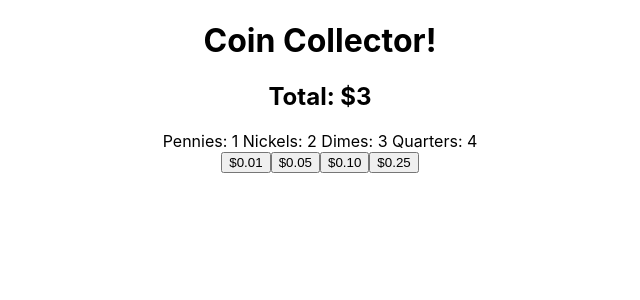
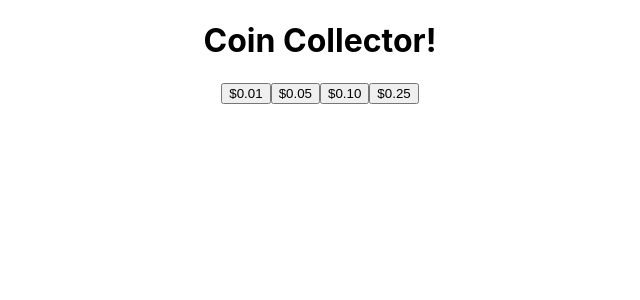
Before and after one commit to VenturingGuy/coin-collector, a React (Create React App) app: page / in a window 1280 px wide. Shown: the top 300 px of the page, without its empty margins (320-960 px from the left). Built offline with nearby package versions, Linux system fonts and the light colour scheme.

Commit message:
removed Quantities, beginning new CoinCounter func

```diff
--- a/src/App.js
+++ b/src/App.js
@@ -1,24 +1,60 @@
-import './App.css';
-import Buttons from './Buttons';
-import Quantities from './Quantities';
-import Total from './Total';
+import './App.css'
+import Buttons from './Buttons'
+import Total from './Total'
+import { useState } from 'react'
+
+const COIN_TO_CURRENCY = [0.01, 0.05, 0.10, 0.25]
+const COIN_TO_LABEL = [['penny', 'pennies'], ['nickel', 'nickels'], ['dime', 'dimes'], ['quarter', 'quarters']]
+
+const CoinCounter = (props) => {
+  const {increaseCoin, label} = props
+  return <button onClick={increaseCoin}>
+    {label}
+   </button>
+}
 
 function App() {
-  return (
+  const [coinAmount, setCoins] = useState([0, 0, 0, 0]);
+
+  const increaseCounter = (index) => {
+    const coinCopy = [...coinAmount];
+    coinCopy[index] += 1;
+    setCoins(coinCopy);
+  }
+
+  const renderCoinCounter = (label, handleIncrease) => (
+    <CoinCounter
+      increaseCoin={handleIncrease}
+      label={label}
+    />
+   )
+
+  const coinCounters = coinAmount.map((_, index) => {
+    const label = `$0.${COIN_TO_CURRENCY[index]}`;
+    const handleIncrease = () => increaseCounter(index);
+    return renderCoinCounter(label, handleIncrease);
+  });
+
+
+  const renderTotal = () => {
+    const runningTotal = coinAmount.reduce((acc, val, index) => {
+      return acc + (val * COIN_TO_CURRENCY[index]);
+     });
+    return <span>Total: ${runningTotal}</span>
+  }
+
+    return (
     <div className="App">
       <h1>Coin Collector!</h1>
-      <Total
-        total="3"
-      />
-      <Quantities
-        pennies="1"
-        nickels="2"
-        dimes="3"
-        quarters="4"
-      />
+
       <Buttons />
     </div>
   );
 }
 
+
+
+
+
+
 export default App;
--- a/src/Quantities.js
+++ /dev/null
@@ -1,8 +0,0 @@
-function Quantities(props){
-    const { pennies, nickels, dimes, quarters } = props
-    return (
-        <span>Pennies: {pennies} Nickels: {nickels} Dimes: {dimes} Quarters: {quarters}</span>
-    )
-}
-
-export default Quantities
```
